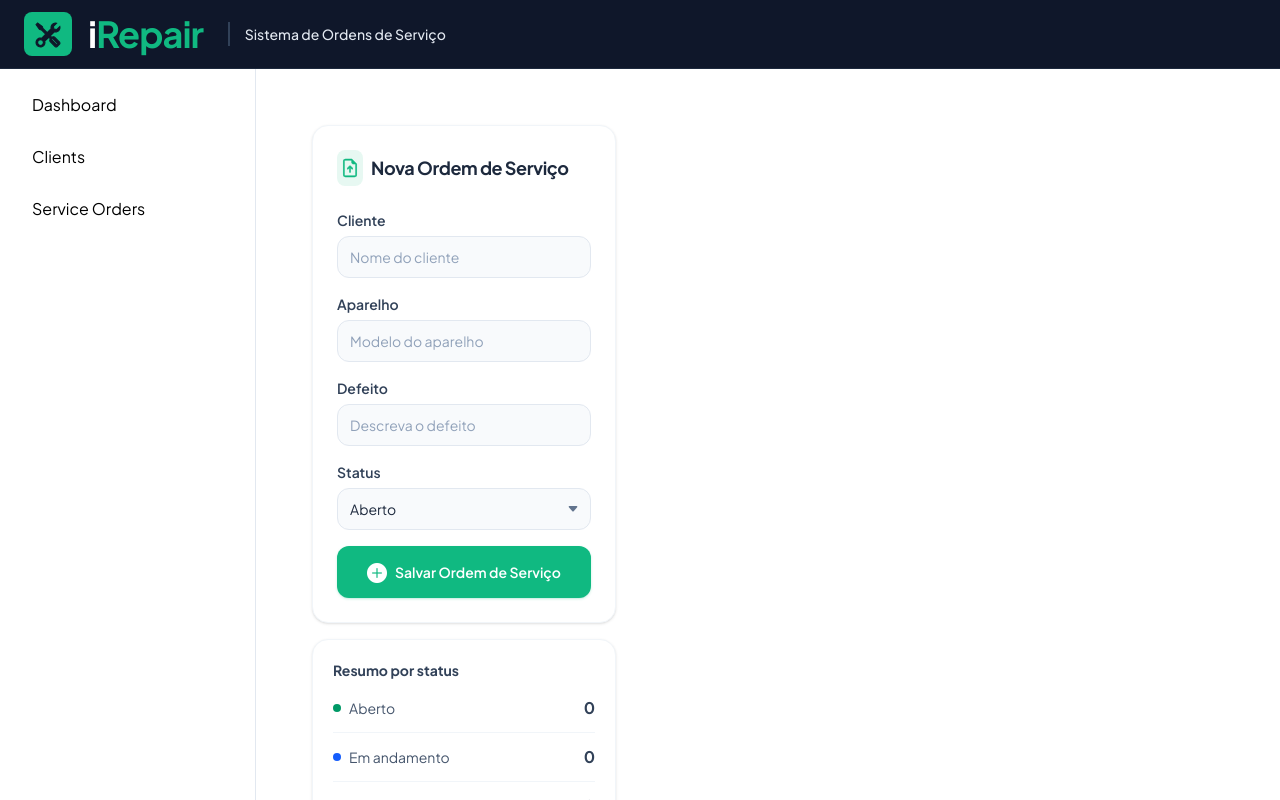
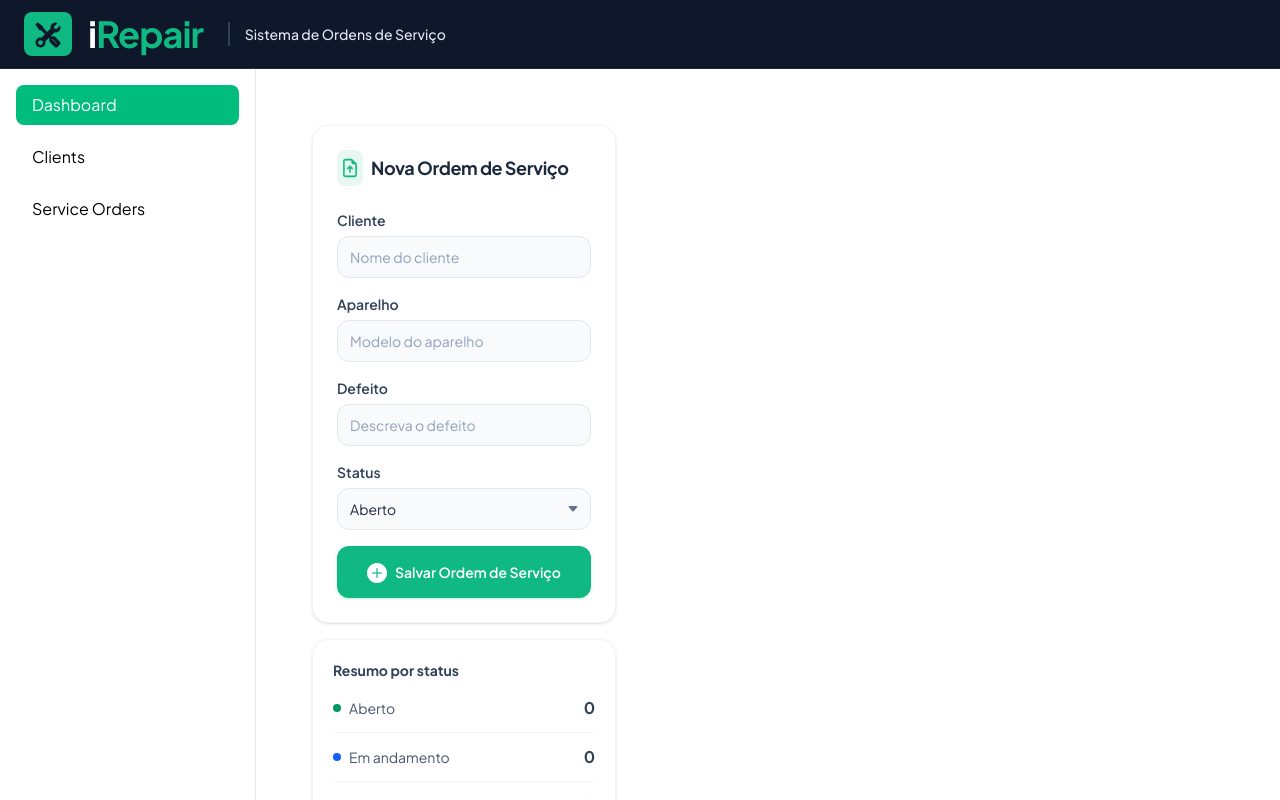
Before and after one commit to andreperinigiacomin-lang/repositorioiRepair, a React (Vite) app in the folder ijunior-task-board/: page / in a window 1280 px wide. Shown: the top 800 px of the page. Built offline with nearby package versions, Linux system fonts and the light colour scheme.

Commit message:
style(ui): deixa a pagina atual verde na sidebar

```diff
--- a/ijunior-task-board/src/components/Sidebar.tsx
+++ b/ijunior-task-board/src/components/Sidebar.tsx
@@ -1,4 +1,4 @@
-import { Link } from "react-router";
+import { NavLink } from "react-router";
 
 const Sidebar = () => {
     return (
@@ -6,26 +6,35 @@ const Sidebar = () => {
 
             <nav className="flex flex-col gap-3">
 
-                <Link
+                <NavLink
                     to="/"
-                    className="rounded-lg px-4 py-2 hover:bg-slate-100"
+                    className = {({isActive}) =>
+                    `rounded-lg px-4 py-2 ${
+                    isActive ? "bg-emerald-500 text-white": "hover:bg-slate-100"}`
+            }
                 >
                     Dashboard
-                </Link>
+                </NavLink>
 
-                <Link
+                <NavLink
                     to="/clients"
-                    className="rounded-lg px-4 py-2 hover:bg-slate-100"
+                    className = {({isActive}) =>
+                    `rounded-lg px-4 py-2 ${
+                    isActive ? "bg-emerald-500 text-white": "hover:bg-slate-100"}`
+            }
                 >
                     Clients
-                </Link>
+                </NavLink>
 
-                <Link
+                <NavLink
                     to="/service-orders"
-                    className="rounded-lg px-4 py-2 hover:bg-slate-100"
+                    className = {({isActive}) =>
+                    `rounded-lg px-4 py-2 ${
+                    isActive ? "bg-emerald-500 text-white": "hover:bg-slate-100"}`
+            }
                 >
                     Service Orders
-                </Link>
+                </NavLink>
 
             </nav>
 
```
